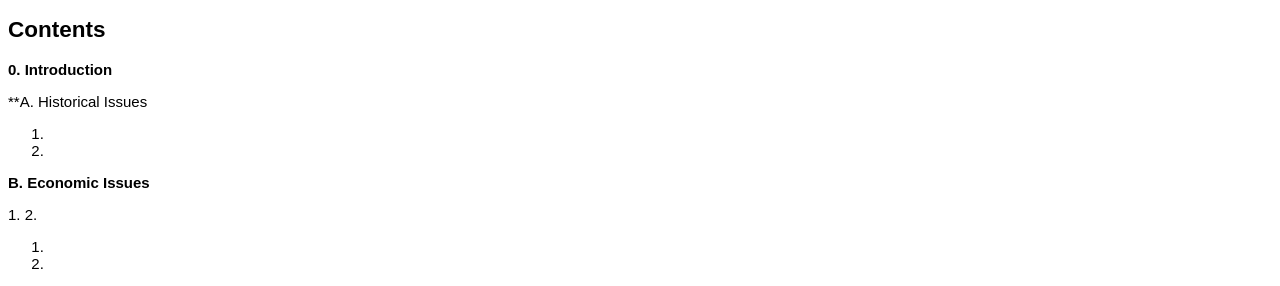
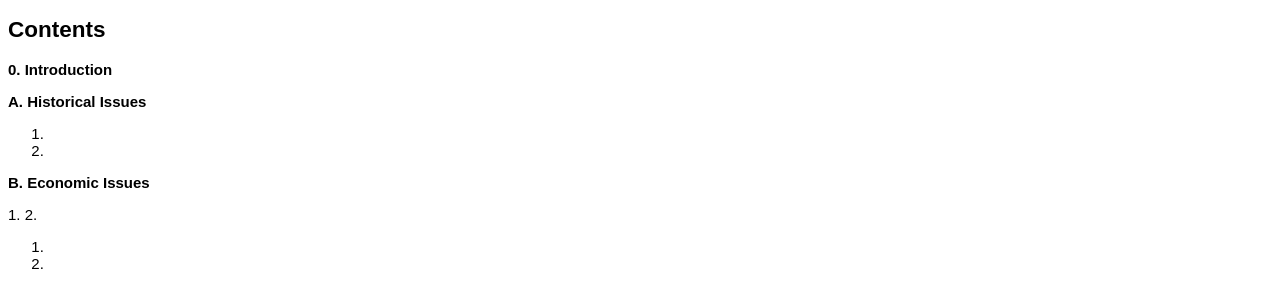
Before and after one commit to derykmakgill/website, a Jekyll site: the page built from _posts/2020-10-25-ifp.md, in a window 1280 px wide. Shown: the part 149-435 px from the top of the page. Built offline with Jekyll 4.4.1, drawn with Linux system fonts in a browser that asks for light colours.

Commit message:
Update 2020-10-25-ifp.md

```diff
--- a/_posts/2020-10-25-ifp.md
+++ b/_posts/2020-10-25-ifp.md
@@ -10,7 +10,7 @@ title: Anti-IFP FAQ
 
 **0. Introduction**
 
-**A. Historical Issues
+**A. Historical Issues**
 
 1.
 2.
```
